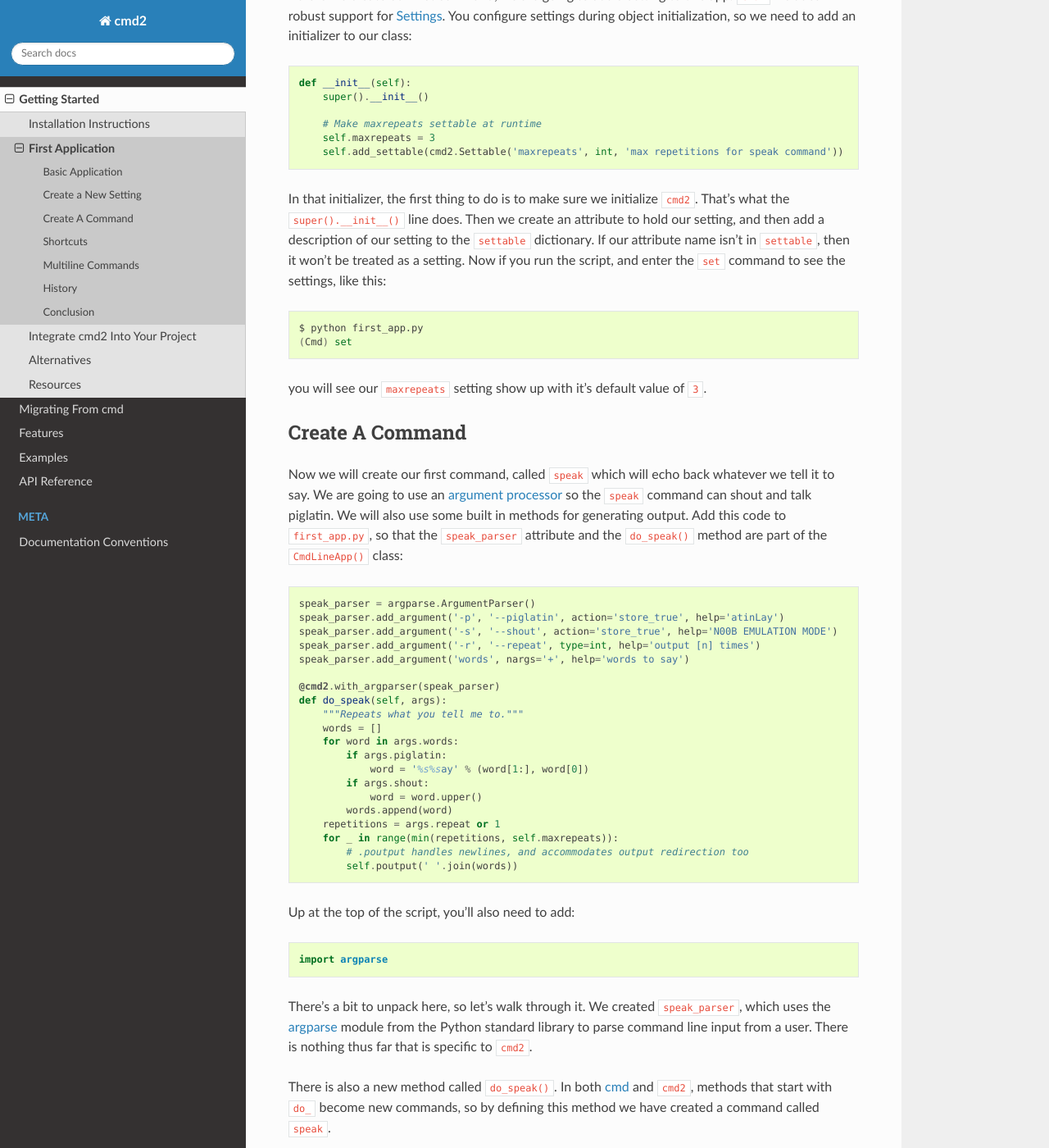
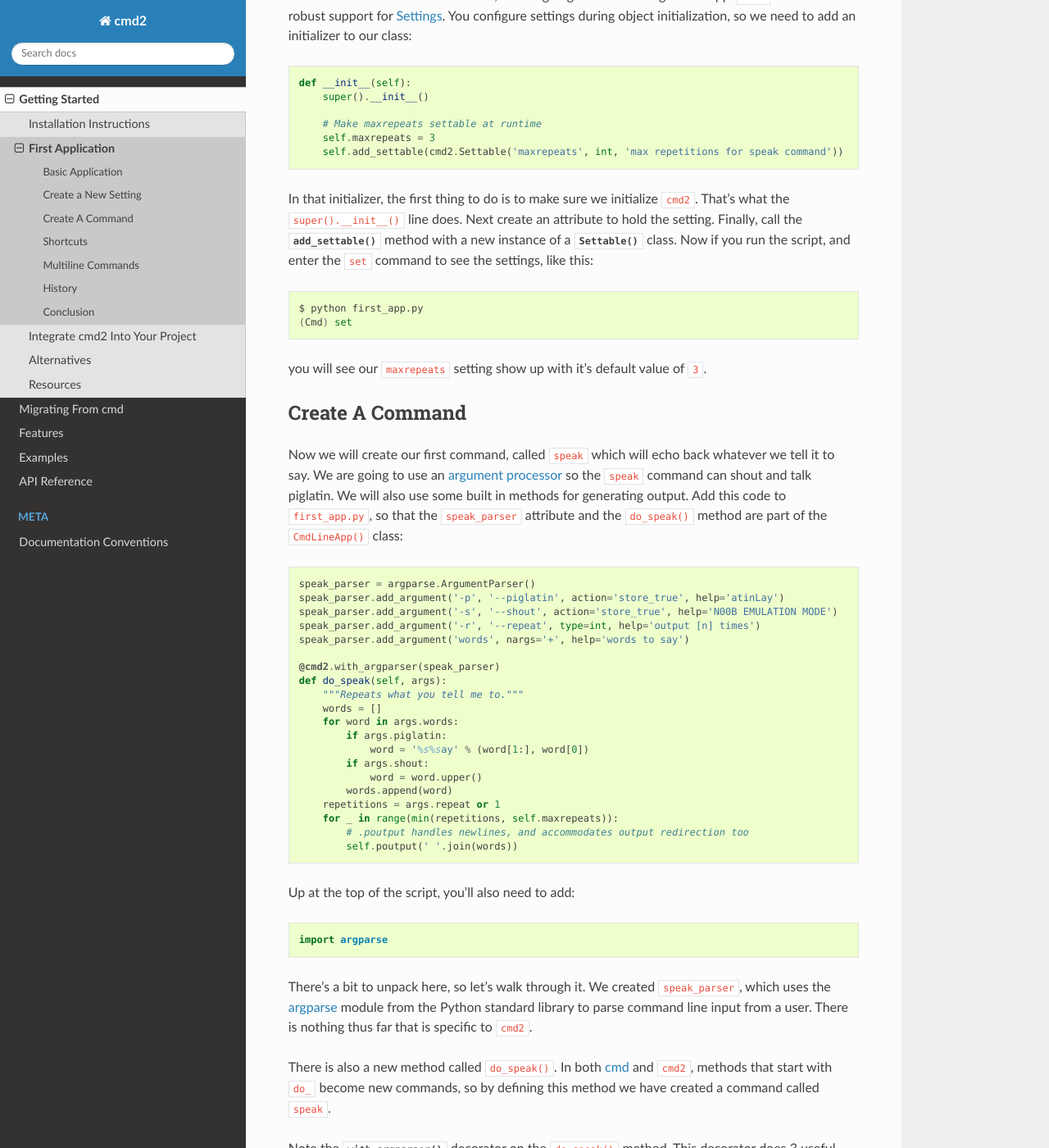
Before and after one commit to python-cmd2/cmd2, a Sphinx documentation site: the page built from docs/examples/first_app.rst, in a window 1280 px wide and 1400 px high, scrolled down 1230 px. Shown: the whole window at 82% size. Built offline with Sphinx 7.4.7 and the Read the Docs theme 2.0.0, drawn with Linux system fonts in a browser that asks for light colours; pages that are not in the unit, such as notebooks, are missing from menus; some of the changed lines change nothing that is shown; some of the changed text lies outside the part shown.

Commit message:
Add links to recently added API documentation

```diff
--- a/docs/examples/first_app.rst
+++ b/docs/examples/first_app.rst
@@ -40,15 +40,16 @@
         sys.exit(c.cmdloop())
 
 We have a new class ``FirstApp`` which is a subclass of
-:ref:`api/cmd:cmd2.Cmd`. When we tell python to run our file like this:
+:class:`cmd2.Cmd`. When we tell python to run our file like this:
 
 .. code-block:: shell
 
    $ python first_app.py
 
-it creates an instance of our class, and calls the ``cmdloop()`` method. This
-method accepts user input and runs commands based on that input. Because we
-subclassed ``cmd2.Cmd``, our new app already has a bunch of features built in.
+it creates an instance of our class, and calls the :meth:`~cmd2.Cmd.cmdloop`
+method. This method accepts user input and runs commands based on that input.
+Because we subclassed :class:`cmd2.Cmd`, our new app already has a bunch of
+features built in.
 
 Congratulations, you have a working ``cmd2`` app. You can run it, and then type
 ``quit`` to exit.
@@ -70,11 +71,10 @@
         self.add_settable(cmd2.Settable('maxrepeats', int, 'max repetitions for speak command'))
 
 In that initializer, the first thing to do is to make sure we initialize
-``cmd2``. That's what the ``super().__init__()`` line does. Then we create an
-attribute to hold our setting, and then add a description of our setting to the
-``settable`` dictionary. If our attribute name isn't in ``settable``, then it
-won't be treated as a setting. Now if you run the script, and enter the ``set``
-command to see the settings, like this:
+``cmd2``. That's what the ``super().__init__()`` line does. Next create an
+attribute to hold the setting. Finally, call the :meth:`~cmd2.Cmd.add_settable`
+method with a new instance of a :meth:`~cmd2.utils.Settable` class. Now if you
+run the script, and enter the ``set`` command to see the settings, like this:
 
 .. code-block:: shell
 
@@ -131,8 +131,8 @@
 methods that start with ``do_`` become new commands, so by defining this method
 we have created a command called ``speak``.
 
-Note the ``@cmd2.with_argparser`` decorator on the ``do_speak()`` method. This
-decorator does 3 useful things for us:
+Note the :func:`~cmd2.decorators.with_argparser` decorator on the
+``do_speak()`` method. This decorator does 3 useful things for us:
 
 1. It tells ``cmd2`` to process all input for the ``speak`` command using the
    argparser we defined. If the user input doesn't meet the requirements
@@ -159,8 +159,9 @@
 2. Gracefully handles ``BrokenPipeWarning`` exceptions for redirected output
 3. Makes the output show up in a :ref:`transcript
    <features/transcripts:Transcripts>`
-4. Honors the setting to strip embedded ansi sequences (typically used for
-   background and foreground colors)
+4. Honors the setting to :ref:`strip embedded ansi sequences
+   <features/settings:allow_style>` (typically used for background and
+   foreground colors)
 
 Go run the script again, and try out the ``speak`` command. Try typing ``help
 speak``, and you will see a lovely usage message describing the various options
```
